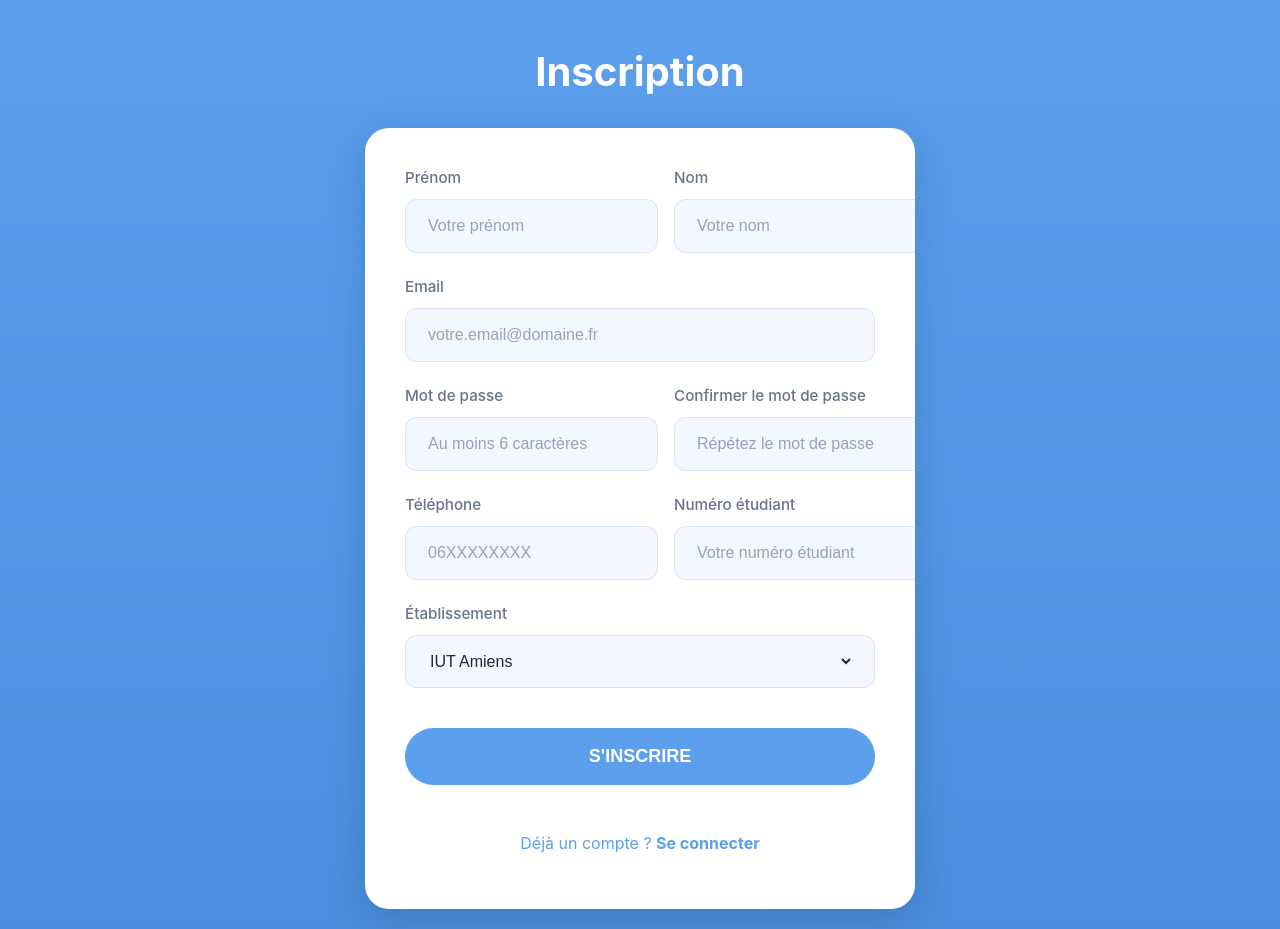
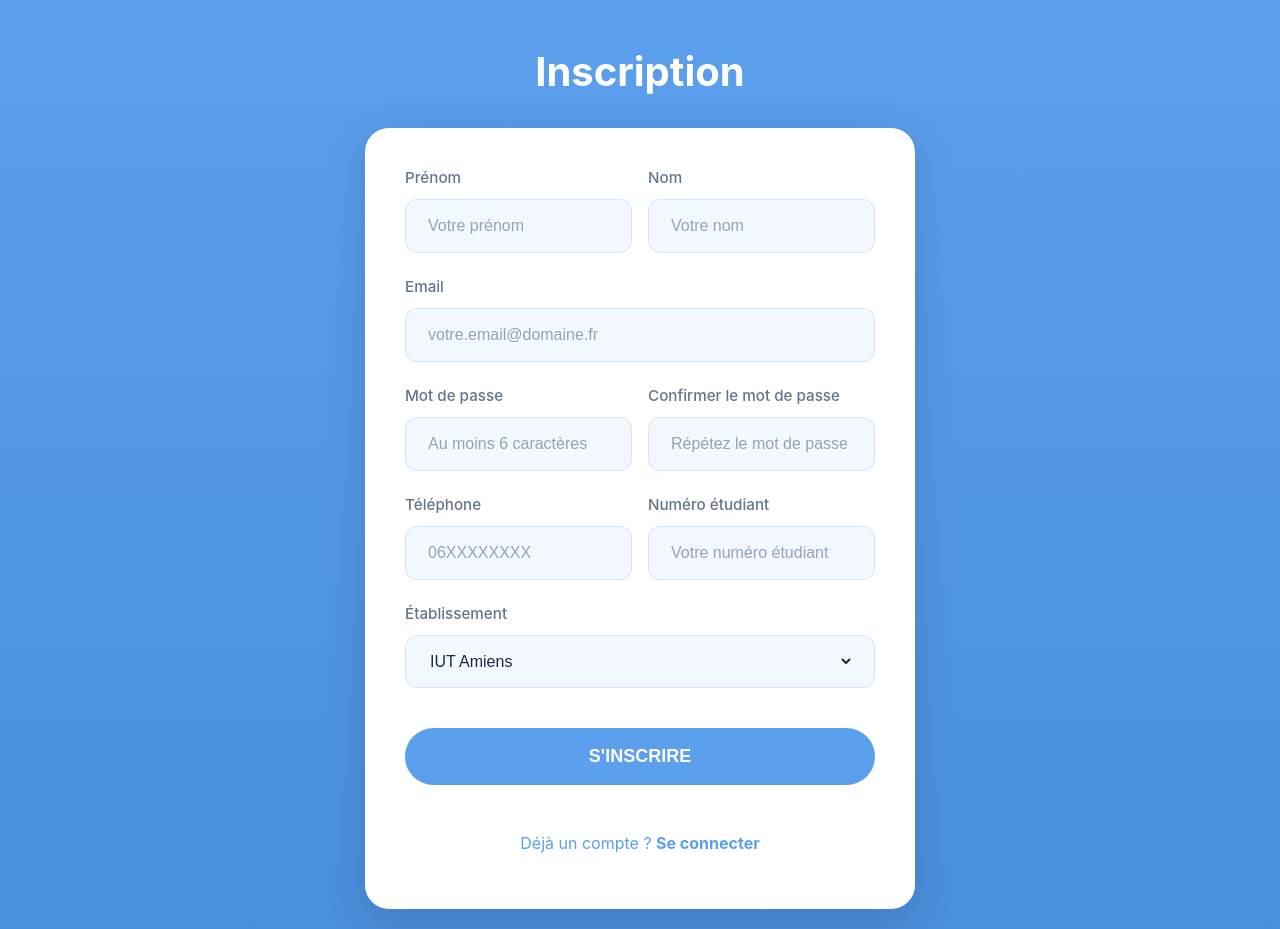
Before and after one commit to clepix21/Fumotion, a React (Create React App) app in the folder app/frontend/: page /register in a window 1280 px wide. Built offline with nearby package versions, Linux system fonts and the light colour scheme; no server answers.

Commit message:
refactor: ajouter des propriétés de mise en page pour une meilleure réactivité des formulaires modernes

```diff
--- a/app/frontend/src/styles/auth.css
+++ b/app/frontend/src/styles/auth.css
@@ -254,18 +254,22 @@
   border-radius: 1.5rem;
   box-shadow: 0 10px 40px rgba(0, 0, 0, 0.15);
   padding: 2.5rem;
+  box-sizing: border-box;
 }
 
 .auth-form-modern {
   display: flex;
   flex-direction: column;
   gap: 1.5rem;
+  box-sizing: border-box;
 }
 
 .form-group-modern {
   display: flex;
   flex-direction: column;
   gap: 0.75rem;
+  box-sizing: border-box;
+  min-width: 0;
 }
 
 .form-label-modern {
@@ -283,6 +287,8 @@
   padding: 16px 20px;
   border: 1px solid rgba(91, 159, 237, 0.2);
   transition: all 0.3s ease;
+  box-sizing: border-box;
+  width: 100%;
 }
 
 .input-wrapper-modern:focus-within {
```
